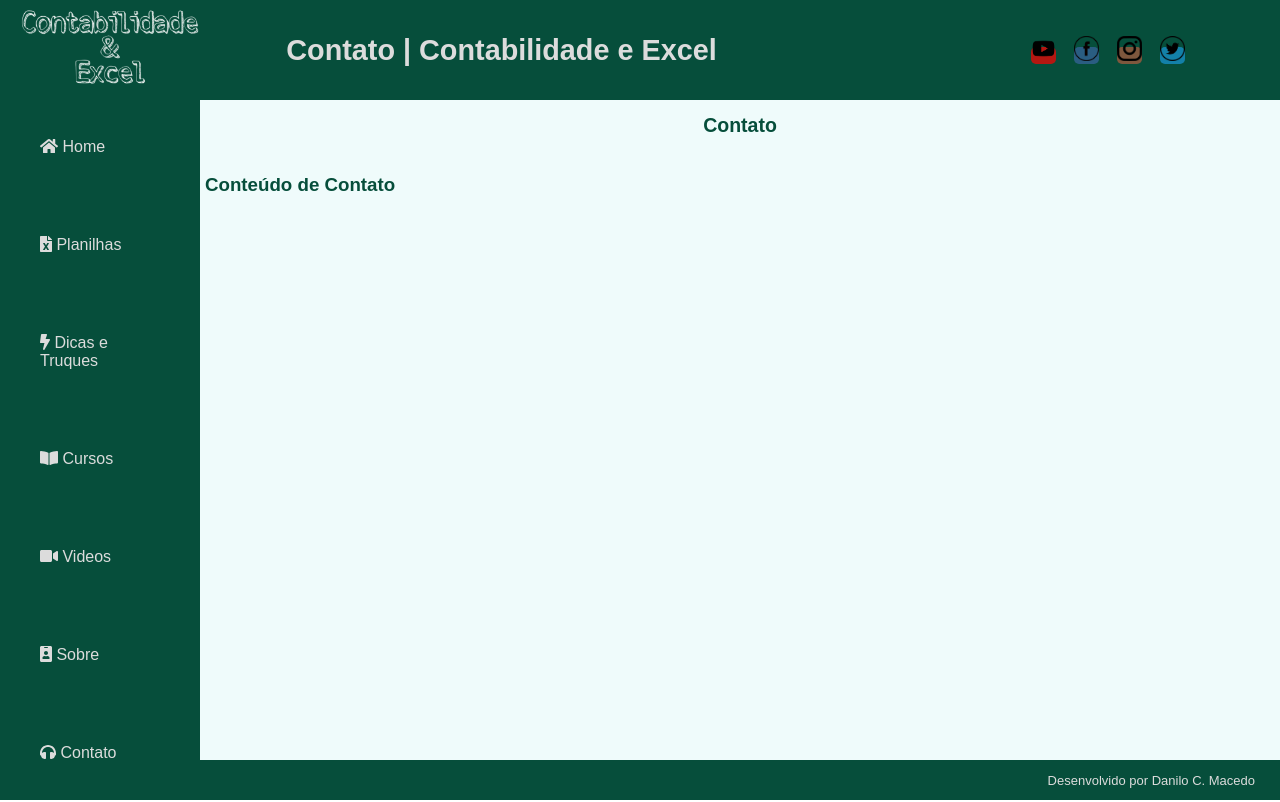
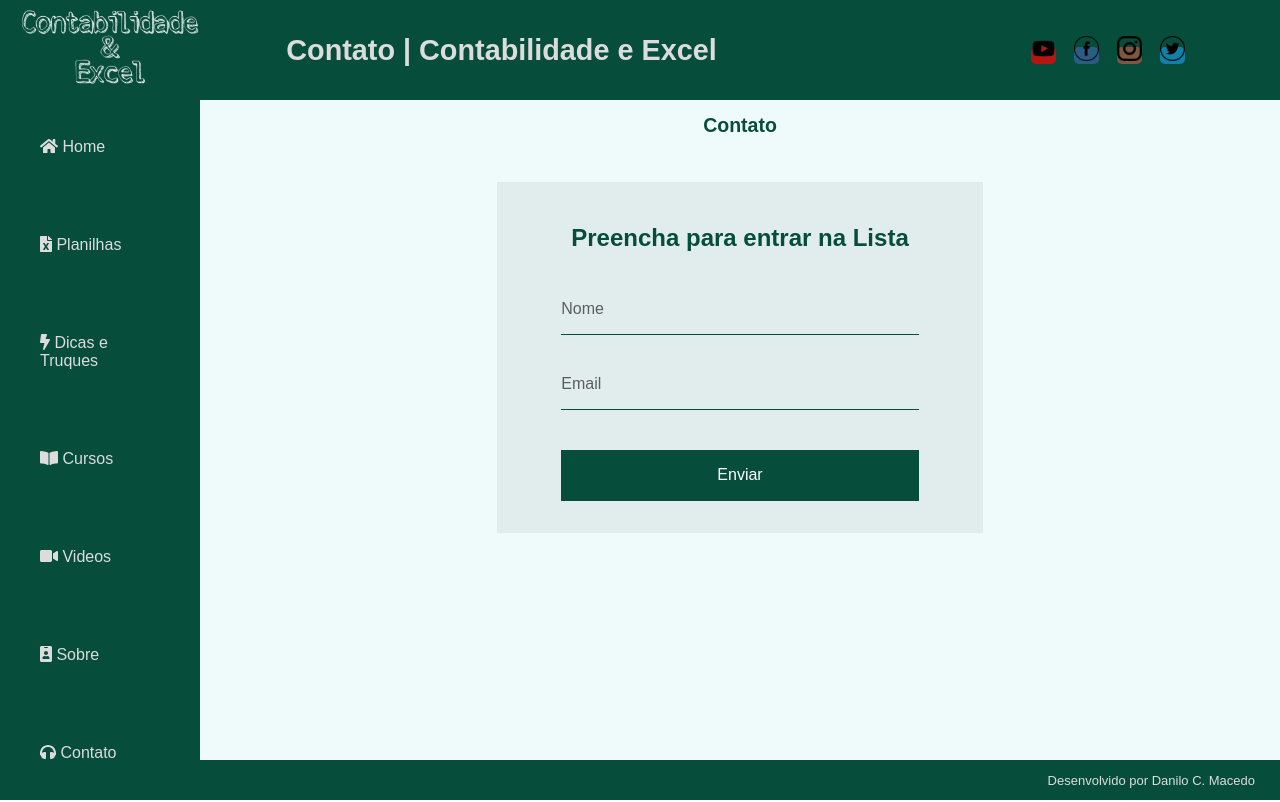
Before and after one commit to dcmacedo/contabilidade, a Next.js app: page /contato in a window 1280 px wide. Built offline with nearby package versions, Linux system fonts and the light colour scheme.

Commit message:
Head Update

```diff
--- a/assets/styles.css
+++ b/assets/styles.css
@@ -400,7 +400,93 @@ a.metod_videos {
 .contato_content {
   grid-area: contato_content;
   display: flex;
-  padding: 5px;
+  flex-direction: column;
+  align-items: center;
+}
+
+.contato_content form div {
+  display: flex;
+  flex-direction: column;
+}
+
+.contato_content div.input {
+  margin-bottom: 24px;
+  position: relative;
+}
+
+.contato_content form h2 {
+  margin-bottom: 32px;
+}
+
+.contato_content form {
+  display: flex;
+  flex-direction: column;
+
+  background: rgba(0, 0, 0, 0.06);
+
+  width: 100%;
+  max-width: 500px;
+
+  margin: 32px auto;
+  padding: 32px 64px;
+}
+
+.contato_content input,
+button {
+  -moz-appearance: none;
+  -webkit-appearance: none;
+  appearance: none;
+
+  width: 100%;
+  padding: 16px 0;
+
+  border: none;
+  border-bottom: 1px solid var(--bg-green);
+
+  background-color: transparent;
+
+  outline: none;
+
+  font-size: 1em;
+}
+
+.contato_content button {
+  margin-top: 16px;
+  background-color: var(--bg-green);
+  color: #fff;
+}
+
+.contato_content input {
+  color: var(--bg-green);
+}
+
+.contato_content input ~ label {
+  position: absolute;
+  top: 16px;
+  left: 0;
+
+  color: rgba(0, 0, 0, 0.6);
+  transition: 0.4s;
+}
+
+.contato_content input:focus ~ label,
+input:valid ~ label {
+  transform: translateY(-24px);
+  font-size: 0.8em;
+  letter-spacing: 0.1em;
+}
+
+.contato_content span.error {
+  display: flex;
+
+  padding: 0;
+
+  background-color: rgba(255, 0, 0, 0.2);
+}
+
+.contato_content span.error.active {
+  border: 1px solid red;
+  padding: 0.4em;
 }
 
 [class^='number-slide'],
--- a/components/foundation/Head.tsx
+++ b/components/foundation/Head.tsx
@@ -12,6 +12,7 @@ const Head = ({ title = 'This is the default title' }: Props): JSX.Element => {
         <title>{title}</title>
         <meta charSet="utf-8" />
         <meta name="viewport" content="initial-scale=1.0, width=device-width" />
+        <meta name="google-site-verification" content="lxUj2h_hL2iwHOHKKqEGcTeMIGKj3_FE6WHpR25y3jQ" />
         <link rel="apple-touch-icon" sizes="180x180" href="/apple-touch-icon.png" />
         <link rel="icon" type="image/png" sizes="32x32" href="/favicon-32x32.png" />
         <link rel="icon" type="image/png" sizes="16x16" href="/favicon-16x16.png" />
--- a/components/pages/contato/main.tsx
+++ b/components/pages/contato/main.tsx
@@ -12,7 +12,23 @@ const ContatoPage = (): JSX.Element => {
         </div>
         <div className="contato_content">
           <LayoutContentPages>
-            <h3>Conteúdo de Contato</h3>
+            <form>
+              <h2>Preencha para entrar na Lista</h2>
+
+              <div className="input">
+                <input required type="text" />
+                <label htmlFor="Nome">Nome </label>
+                <span className="error"></span>
+              </div>
+
+              <div className="input">
+                <input required type="email" />
+                <label htmlFor="Email">Email </label>
+                <span className="error"></span>
+              </div>
+
+              <button type="submit">Enviar</button>
+            </form>
           </LayoutContentPages>
         </div>
       </div>
```
